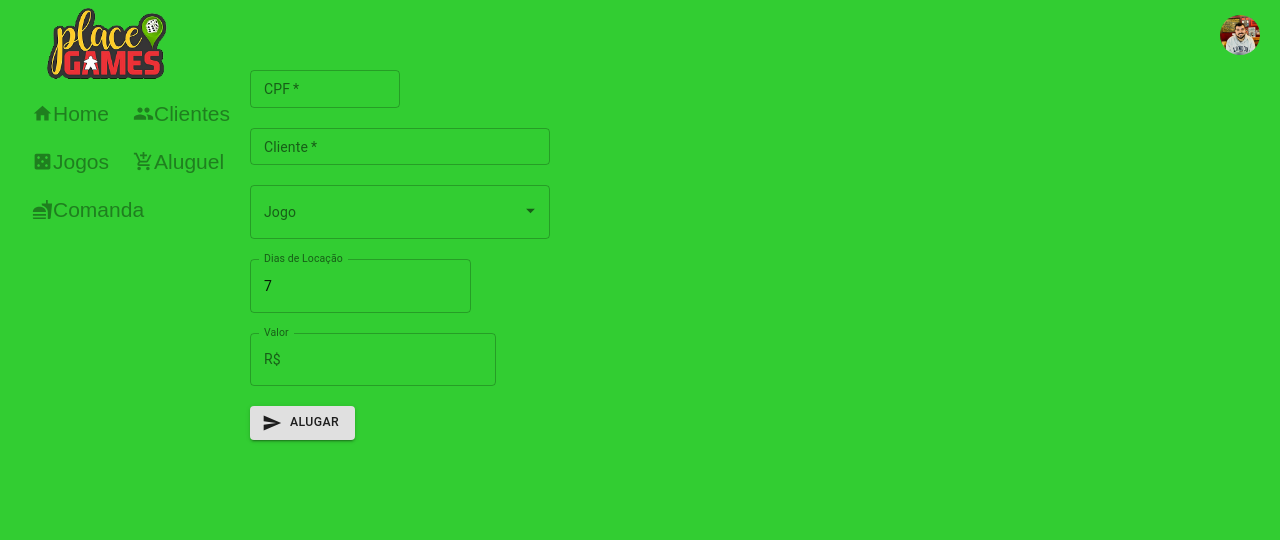
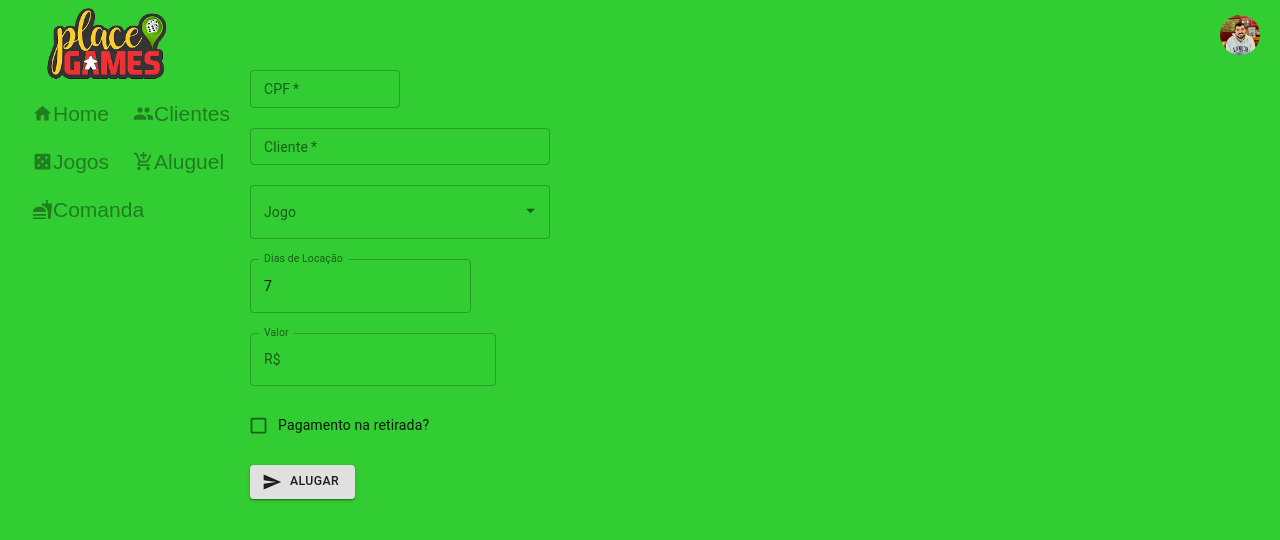
Before and after one commit to gcoutini/place-games, a React (Create React App) app: page /rent in a window 1280 px wide. Shown: the top 540 px of the page. Built offline with nearby package versions, Linux system fonts and the light colour scheme; no server answers; a web font is replaced by a local one.

Commit message:
adds paidFor checkbox on Rent

```diff
--- a/src/pages/Clients.jsx
+++ b/src/pages/Clients.jsx
@@ -267,6 +267,8 @@ class Clients extends Component {
               onChange={this.handleChange}
             />
             &nbsp;&nbsp;&nbsp;&nbsp;&nbsp;&nbsp;
+            <br></br>
+            <br></br>
             <TextField
               disabled
               name="localidade"
--- a/src/pages/Rent.jsx
+++ b/src/pages/Rent.jsx
@@ -8,6 +8,8 @@ import Button from '@material-ui/core/Button';
 import InputAdornment from '@material-ui/core/InputAdornment';
 import SendIcon from '@material-ui/icons/Send';
 import InputMask from 'react-input-mask'
+import FormControlLabel from '@material-ui/core/FormControlLabel';
+import Checkbox from '@material-ui/core/Checkbox';
 
 class Rent extends Component {
 
@@ -22,10 +24,12 @@ class Rent extends Component {
       return_date: "",
       price: "",
       players_number: "",
-      available: ""
+      available: "",
+      paidFor: false,
     };
     this.handleChange = this.handleChange.bind(this);
   }
+
 
   async componentDidMount() {
     let { data: data_games } = await get('http://localhost:8000/load_games');
@@ -53,6 +57,12 @@ class Rent extends Component {
     });
   }
 
+  handleChangeCB = (e) => {
+    this.setState({
+      [e.target.name]: e.target.checked
+    });
+  };
+
   routeChange = () => {
     let path = `/main/`;
     this.history.push(path);
@@ -64,11 +74,11 @@ class Rent extends Component {
     const rent_date = moment().format()
     const return_date = moment().add(this.state.rental_days, 'd').format()
     await this.setState({ rent_date: rent_date, return_date: return_date })
-    console.log(this.state);
-    const { client, title, cpf, rental_days, price } = this.state;
+    const { client, title, cpf, rental_days, price, paidFor} = this.state;
+    console.log("THIS STATE AQUI", this.state);
     try {
       const { data } = await post('http://localhost:8000/new_rent', {
-        client, title, cpf, rent_date, return_date, rental_days, price
+        client, title, cpf, rent_date, return_date, rental_days, price, paidFor
       });
       console.log(data);
       alert("Aluguel cadastrado com sucesso!");
@@ -151,6 +161,12 @@ class Rent extends Component {
       />
       <br></br>
       <br></br>
+      <FormControlLabel
+        control={<Checkbox checked={this.state.paidFor} onChange={this.handleChangeCB} name="paidFor" />}
+        label="Pagamento na retirada?"
+      />
+      <br></br>
+      <br></br>
       <Button
         variant="contained"
         startIcon={<SendIcon/>}
```
Also changed, not shown: 1 other file (tests, documents, lock files or other folders).
